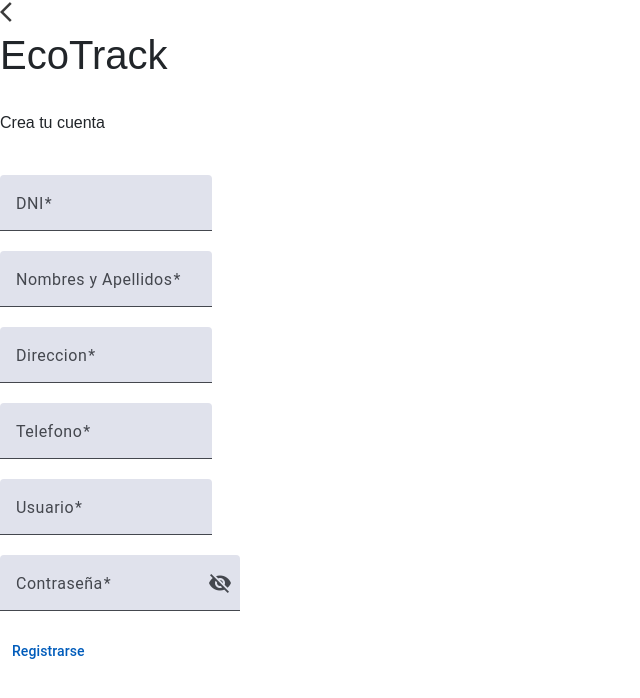
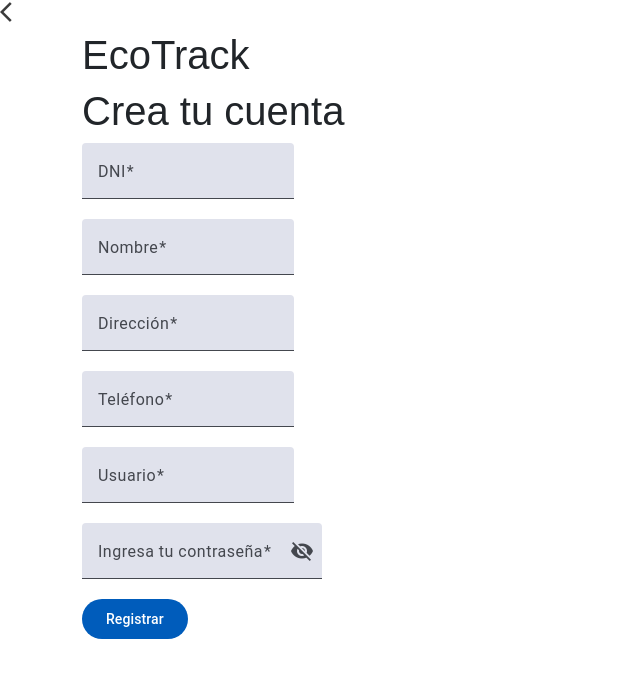
Before and after one commit to Yokynho/FrontendEcoT, an Angular app: page /signup in a window 1280 px wide. Shown: the top 698 px of the page, without its empty margins (0-640 px from the left). Built offline with nearby package versions, Linux system fonts and the light colour scheme; a web font is replaced by a local one.

Commit message:
Correcciones

```diff
--- a/src/app/app.component.html
+++ b/src/app/app.component.html
@@ -1,4 +1,4 @@
-<ng-container *ngIf="route.url !== '/login' && route.url !== '/signup' && route.url !== '/usuarios'">
+<ng-container *ngIf="route.url !== '/login' && route.url !== '/signup' && route.url !== '/usuarios' && route.url !== '/usuarios/nuevo'">
 <div class="header">
 
   <nav class="nav-left">
--- a/src/app/components/signup/listarsignup/listarsignup.component.html
+++ b/src/app/components/signup/listarsignup/listarsignup.component.html
@@ -1,15 +1,12 @@
 <div class="header">
     <mat-icon id="back" routerLink="/">arrow_back_ios</mat-icon>
 </div>
-<div class="section" id="intro">
-    <div class="content-right">
+<div class="container">
     <h1>EcoTrack</h1>
-        <br>
-        <p>
-           Crea tu cuenta
-        </p>
-        <br>
+    <h1>Crea tu cuenta</h1>
     <form [formGroup]="form" >
+
+
         <mat-form-field class="example-full-width">
             <mat-label>DNI</mat-label>
             <input formControlName="hdni" matInput placeholder="8 Digitos*" maxlength="8">
@@ -18,30 +15,33 @@
               </mat-error>
         </mat-form-field>
   <br>
-
-        <mat-form-field class="example-full-width">
-            <mat-label>Nombres y Apellidos</mat-label>
-            <input formControlName="hnombre" matInput placeholder="">
+      <mat-form-field class="full-width">
+        <mat-label>Nombre</mat-label>
+        <input matInput formControlName="hnombre" />
       </mat-form-field>
       <br>
-        <mat-form-field class="example-full-width">
-            <mat-label>Direccion</mat-label>
-            <input formControlName="hdireccion" matInput placeholder="">
+
+      <mat-form-field class="full-width">
+        <mat-label>Dirección</mat-label>
+        <input matInput formControlName="hdireccion" />
       </mat-form-field>
       <br>
-        <mat-form-field class="example-full-width">
-            <mat-label>Telefono</mat-label>
-            <input formControlName="htelefono" matInput placeholder="">
+
+      <mat-form-field class="full-width">
+        <mat-label>Teléfono</mat-label>
+        <input matInput formControlName="htelefono" />
       </mat-form-field>
       <br>
-        <mat-form-field class="example-full-width">
+
+      <mat-form-field class="full-width">
         <mat-label>Usuario</mat-label>
-            <input formControlName="husername" matInput placeholder="Ejemplo: JorgeO">
+        <input placeholder="Escriba su nombre de usuario..." matInput formControlName="husername" />
       </mat-form-field>
       <br>
-        <mat-form-field>
-            <mat-label>Contraseña</mat-label>
-            <input matInput [type]="hide() ? 'password' : 'text'" formControlName="hpassword" />
+
+      <mat-form-field class="full-width">
+        <mat-label>Ingresa tu contraseña</mat-label>
+        <input formControlName="hpassword" matInput [type]="hide() ? 'password' : 'text'" />
         <button
           mat-icon-button
           matSuffix
@@ -52,13 +52,11 @@
           <mat-icon>{{hide() ? 'visibility_off' : 'visibility'}}</mat-icon>
         </button>
       </mat-form-field>
+
       <br>
 
-        <section >
-            <button (click)="insertar()" id="buton-signup" mat-button >Registrarse</button>
-        </section>
-        <br>
+      <div>
+        <button type="submit" mat-flat-button class="custom-button" (click)="insertar()">Registrar</button>
+      </div>
     </form>
   </div>
-</div>
-<router-outlet></router-outlet>
--- a/src/app/components/signup/listarsignup/listarsignup.component.ts
+++ b/src/app/components/signup/listarsignup/listarsignup.component.ts
@@ -38,7 +38,9 @@ import { UsuariosService } from '../../../services/usuarios.service';
 export class ListarsignupComponent implements OnInit {
   form:FormGroup=new FormGroup({});
   usuarios:Usuarios=new Usuarios();
-  edicion:boolean=false;
+
+
+
   hide = signal(true);
   clickEvent(event: MouseEvent) {
     this.hide.set(!this.hide());
@@ -57,40 +59,42 @@ export class ListarsignupComponent implements OnInit {
     { value: 'Administrador', viewValue: 'Administrador' },
   ];
 
-  ngOnInit(): void {
+  ngOnInit() {
     this.form=this.formBuilder.group({
-      hcodigo:new FormControl('',[]),
-      hdni:new FormControl('',[Validators.required, Validators.pattern('^[0-9]{8}$')]),
-      hnombre:new FormControl('',[Validators.required]),
-      hdireccion:new FormControl('',[Validators.required]),
-      htelefono:new FormControl('',[Validators.required]),
-      hfecha:new FormControl([{ value: new Date(), disabled: true }, Validators.required]),
-      henabled:new FormControl([true,Validators.required]),
-      husername:new FormControl('',[Validators.required]),
-      hpassword:new FormControl('',[Validators.required]),
+      hcodigo: [''],
+      hdni: new FormControl('', [Validators.required, Validators.pattern('^[0-9]{8}$')]),
+      hnombre:new FormControl('',Validators.required),
+      hdireccion:new FormControl('',Validators.required),
+      htelefono:new FormControl('',Validators.required),
+      hfecha:new FormControl({ value: new Date(), disabled: true }, Validators.required),
+      henabled:new FormControl(true,Validators.required),
+      husername:new FormControl('',Validators.required),
+      hpassword:new FormControl('',Validators.required),
     });
   }
 
-  insertar():void{
-    if(this.form.valid){
-      this.usuarios.idUsuarios=this.form.value.hcodigo;
-      this.usuarios.dni=this.form.value.hdni;
-      this.usuarios.nombre=this.form.value.hnombre;
-      this.usuarios.direccion=this.form.value.hdireccion;
-      this.usuarios.telefono=this.form.value.htelefono;
-      this.usuarios.fecha_registro=this.form.get('hfecha')?.value;
-      this.usuarios.enabled=this.form.get('henabled')?.value;
-      this.usuarios.username=this.form.value.husername;
-      this.usuarios.password=this.form.value.hpassword;
+  insertar(): void {
+    if (this.form.valid) {
+      const formValues = this.form.value;
+      this.usuarios = {
+        idUsuarios: 0,
+        dni: formValues.hdni,
+        nombre: formValues.hnombre,
+        direccion: formValues.hdireccion,
+        telefono: formValues.htelefono,
+        fecha_registro: this.form.get('hfecha')?.value,
+        enabled: this.form.get('henabled')?.value,
+        username: formValues.husername,
+        password: formValues.hpassword,
+      };
 
-
-      this.uS.insert(this.usuarios).subscribe((data)=>{
-        this.uS.list().subscribe((data)=>{
-           this.uS.setList(data);
+      this.uS.insert(this.usuarios).subscribe(() => {
+        this.uS.list().subscribe((data) => {
+          this.uS.setList(data);
+          this.router.navigate(['/']);
         });
       });
     }
-    this.router.navigate(['/'])
   }
 
 
--- a/src/app/components/usuarios/creaeditausuario/creaeditausuario.component.html
+++ b/src/app/components/usuarios/creaeditausuario/creaeditausuario.component.html
@@ -17,12 +17,12 @@
     </mat-form-field>
 
     <mat-form-field class="full-width">
-      <mat-label>Direccion</mat-label>
+      <mat-label>Dirección</mat-label>
       <input matInput formControlName="hdireccion" />
     </mat-form-field>
 
     <mat-form-field class="full-width">
-      <mat-label>Telefono</mat-label>
+      <mat-label>Teléfono</mat-label>
       <input matInput formControlName="htelefono" />
     </mat-form-field>
 
@@ -33,14 +33,13 @@
       <mat-datepicker #picker></mat-datepicker>
     </mat-form-field>
 
-
     <mat-form-field class="full-width">
       <mat-label>Usuario</mat-label>
       <input placeholder="Escriba su nombre de usuario..." matInput formControlName="husername" />
     </mat-form-field>
 
     <mat-form-field class="full-width">
-      <mat-label>Ingresa tu contraseña </mat-label>
+      <mat-label>Ingresa tu contraseña</mat-label>
       <input formControlName="hpassword" matInput [type]="hide() ? 'password' : 'text'" />
       <button
         mat-icon-button
@@ -53,7 +52,9 @@
       </button>
     </mat-form-field>
 
-    <p style="text-align: left;"><mat-slide-toggle  formControlName="henabled">Enabled</mat-slide-toggle></p>
+    <p style="text-align: left;">
+      <mat-slide-toggle ngSkipHydration formControlName="henabled">Enabled</mat-slide-toggle>
+    </p>
 
     <div>
       <button mat-flat-button class="custom-button">Registrar</button>
```
Lines whose indentation alone changed are shown as unchanged.
